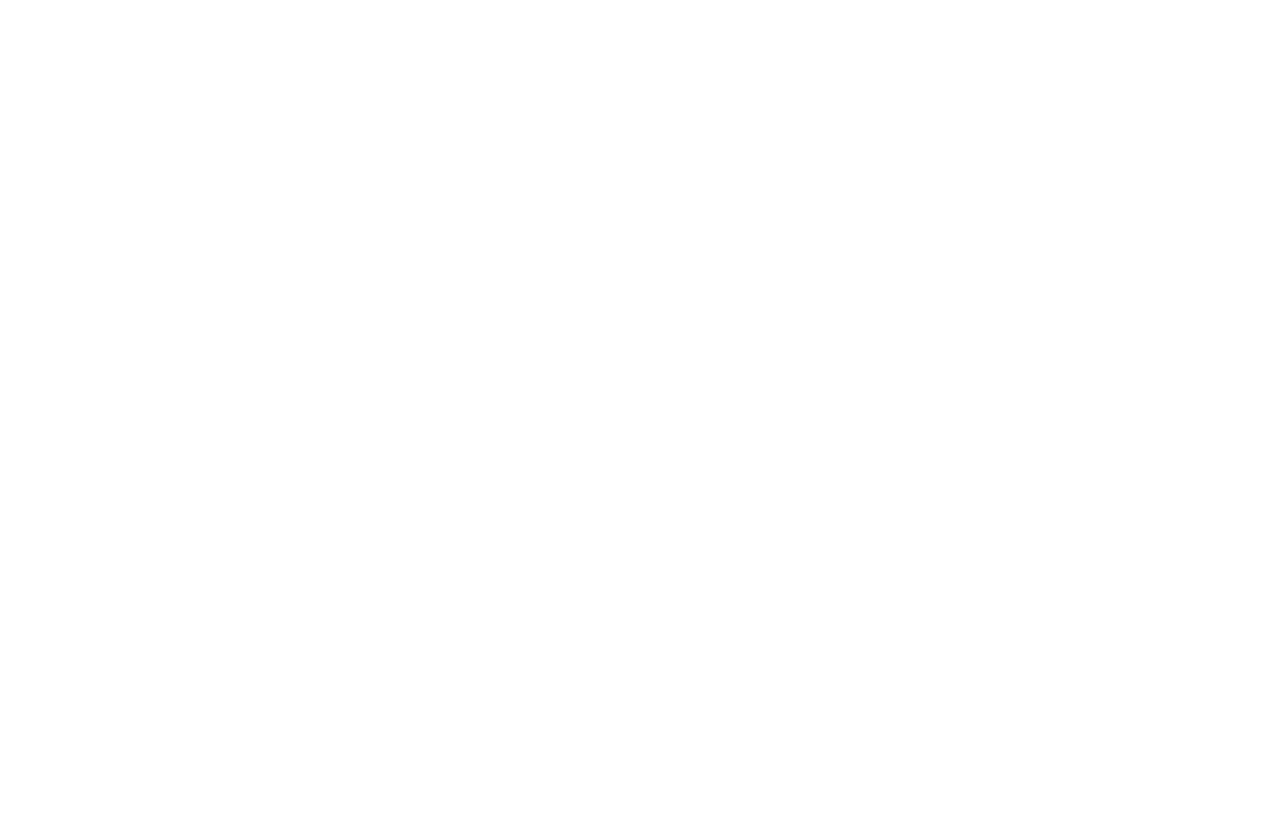
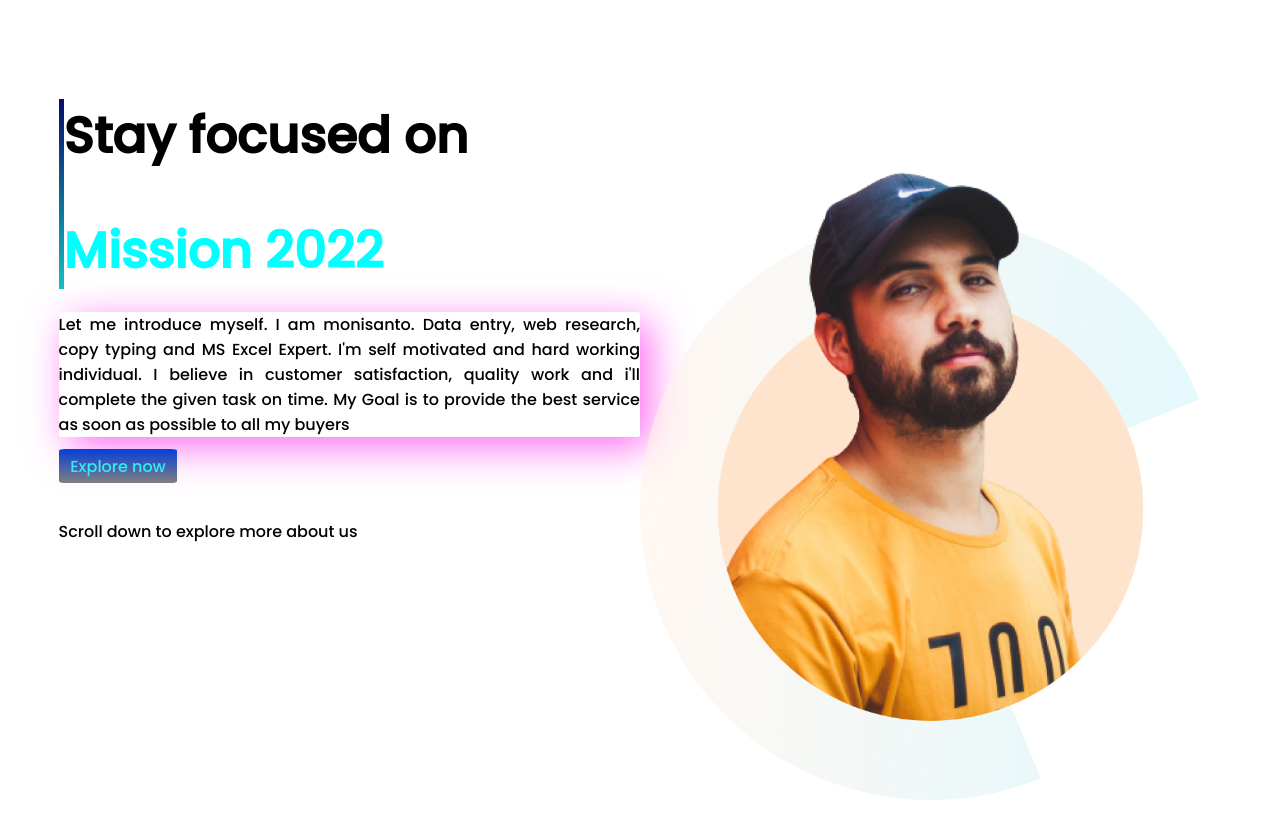
Before and after one commit to MONISANTO/mission-2022, a plain HTML site: page index.html in a window 1280 px wide. Before the commit the page ends 800 px from the top, so only its background shows below. Drawn offline with Linux system fonts and the light colour scheme.

Commit message:
section-1

```diff
--- a/index.html
+++ b/index.html
@@ -6,10 +6,36 @@
     <meta http-equiv="X-UA-Compatible" content="IE=edge">
     <meta name="viewport" content="width=device-width, initial-scale=1.0">
     <title>Mission-2022</title>
+    <link rel="preconnect" href="https://fonts.googleapis.com">
+    <link rel="preconnect" href="https://fonts.gstatic.com" crossorigin>
+    <link href="https://fonts.googleapis.com/css2?family=Poppins:wght@500&display=swap" rel="stylesheet">
     <link rel="stylesheet" href="style.css">
 </head>
 
 <body>
+    <section class="section-1">
+        <div class="section-1-all-div">
+            <div class="border-left-1">
+                <h1 class=" border-left"> Stay focused on</h1>
+                <h1 class=" border-left"> <span class="color-h1"> Mission 2022</span> </h1>
+            </div>
+
+
+            <p class="box-1">Let me introduce myself. I am monisanto. Data entry, web research, copy typing and MS Excel
+                Expert. I'm
+                self motivated and hard working individual. I believe in customer satisfaction, quality work and i'll
+                complete the given task on time. My Goal is to provide the best service as soon as possible to all my
+                buyers </p>
+
+            <a class="ancor-text" target="_blank" href="https://www.youtube.com"> Explore now </a>
+
+            <p class="marging-top1">Scroll down to explore more about us</p>
+        </div>
+
+        <div class="section-1-all-div">
+            <img src="person-0.png" alt="">
+        </div>
+    </section>
 
 </body>
 
--- a/style.css
+++ b/style.css
@@ -0,0 +1,54 @@
+body{
+    font-family: 'Poppins', sans-serif;
+}
+    h1{
+        font-size: 50px;
+        margin-bottom: 1%;
+        margin-top: 2%;
+    }
+
+    .section-1{
+        display: flex;
+        padding: 4%;
+    }
+    .color-h1{
+        color: aqua;
+    }
+    .section-1-all-div{
+        width: 50%;
+
+    }
+
+    .section-1-all-div img{
+        width: 100%
+
+    }
+    .border-left{
+        margin-top: 7%;
+        margin-bottom: 2%;
+
+    }
+    .box-1{
+        text-align: justify;
+        border-radius: 1%;
+        box-shadow: 10px 10px 40px rgb(253, 106, 241);
+    }
+
+    .border-left-1{
+        margin-top: 3%;
+        margin-bottom: 4%;
+        border-left: 5px solid;
+        border-image: linear-gradient(rgb(8, 8, 102), rgb(17, 197, 197));
+        border-image-slice: 4;
+    }
+    .ancor-text{
+    text-decoration: none;
+    background-image: linear-gradient(rgb(5, 62, 218), gray);
+    padding: 1% 2%;
+    border-radius: 5%;
+    color: rgb(47, 238, 245);
+    }
+
+    .marging-top1{
+        margin-top: 7%;
+    }
```
